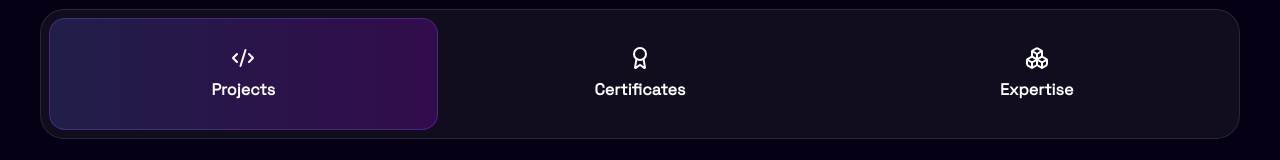
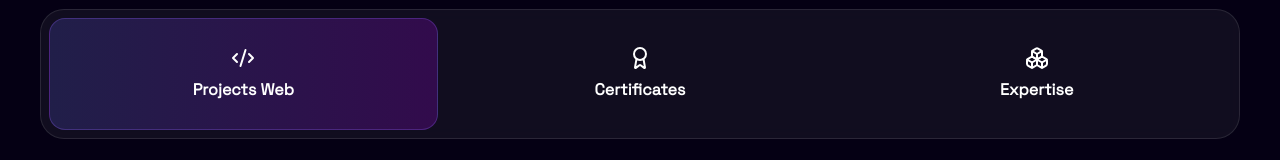
Before and after one commit to AwangDarmawan/web_awangdarmawan, a React (Vite) app: page / in a window 1280 px wide. Shown: the part 2229-2389 px from the top of the page. Built offline with nearby package versions, Linux system fonts and the light colour scheme; no server answers; the database is empty.

Commit message:
eye icon

```diff
--- a/src/Components/Kedua/AboutMe.jsx
+++ b/src/Components/Kedua/AboutMe.jsx
@@ -1,7 +1,7 @@
 
 
 import AboutImage from "../../assets/Img/Poto-TR.png";
-import { Download, Code2} from "lucide-react";
+import { Code2, EyeIcon} from "lucide-react";
 import CardProjek from "./CardProjek";
 import { TypeAnimation } from "react-type-animation";
 
@@ -223,7 +223,7 @@ export default function AboutMe({ setActiveTab }) {
               <button
                 onClick={() =>
                  window.open(
-                 "https://drive.google.com/file/d/1V4itgS49PqK4PKhDeD2MnwMZN2-3rJih/view?usp=sharing",
+                 "https://drive.google.com/file/d/1MYR0saT-W2R24zfAGwG7lnTgduJgx2rk/view?usp=sharing",
                   "_blank"
                 )
               }
@@ -253,7 +253,7 @@ export default function AboutMe({ setActiveTab }) {
   duration-300
                 "
               >
-                <Download size={18} />
+                <EyeIcon size={18} />
                 Download CV
               </button>
 
--- a/src/Components/Ketiga/ShowcaseNavbar.jsx
+++ b/src/Components/Ketiga/ShowcaseNavbar.jsx
@@ -12,7 +12,7 @@ export default function ShowcaseNavbar({
   const tabs = [
     {
       id: "projects",
-      label: "Projects",
+      label: "Projects Web",
       icon: <Code2 size={24} />,
     },
     {
```
